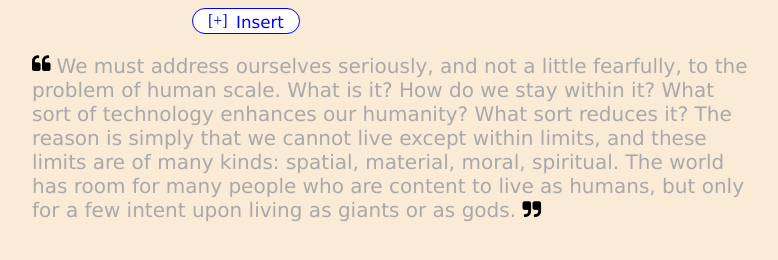
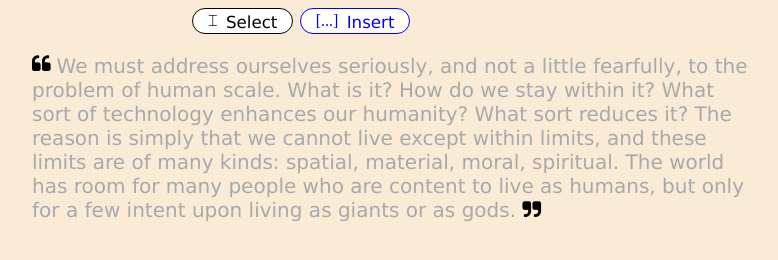
Before and after one commit to nathanallen/quotefully, a website: page index.html in a window 1280 px wide. Both pictures are taken after a click on the link "Insert". Shown: the whole page, without its empty margins (248-1026 px from the left). Drawn offline with nearby package versions, Linux system fonts and the light colour scheme.

Commit message:
blur bug + selection mode

```diff
--- a/base.css
+++ b/base.css
@@ -33,8 +33,8 @@ span#quote.expanded span.char.selected {
 }
 
 span#quote.expanded span.char:hover {
-  color: black;
-  background-color: #FD0;
+  /*color: black;*/
+  /*background-color: #FD0;*/
 }
 
 span#quote.expanded span.char::selection {
@@ -77,7 +77,14 @@ span#quote.collapsed span.elide-end:before {
 /* custom icon for .insert */
 .fa-brackets:before {
   position: relative;
-  content: "[+]";
+  content: "[...]";
+  font-size: .8em;
+  top: -.1em;
+}
+
+.fa-select:before {
+  position: relative;
+  content: "\2336";
   font-size: .8em;
   top: -.1em;
 }
--- a/base.js
+++ b/base.js
@@ -12,11 +12,13 @@ var $expand_btn,
 
 // modes
 var insertion_mode = false;
+var selection_mode = true;
 
 $(document).ready(function(){
   var my_quote = new Quote(quote)
   $quote_chars = renderQuote(my_quote)
 
+  var $edit_panel = $('#edit-panel')
   // expand/collapse quote sections & toggle buttons
   $expand_btn = $('#edit-panel .btn#expand').hide()
   $collapse_btn = $('#edit-panel .btn#collapse').hide()
@@ -25,9 +27,17 @@ $(document).ready(function(){
     $('span#quote').toggleClass('collapsed expanded')
   })
 
-  // handle insertion_mode
-  $('#edit-panel .btn#insert').click(function(){
+  $('.btn#select', $edit_panel).click(function(){
     $(this).toggleClass('active')
+    $('.btn#insert', $edit_panel).removeClass('active')
+    insertion_mode = false;
+    selection_mode = !selection_mode;
+  })
+
+  $('.btn#insert', $edit_panel).click(function(){
+    $(this).toggleClass('active')
+    $('.btn#select', $edit_panel).removeClass('active')
+    selection_mode = false;
     insertion_mode = !insertion_mode;
   })
 
@@ -35,6 +45,11 @@ $(document).ready(function(){
   $('blockquote span#quote').mouseup('blockquote span', function(e){
 
     if (!$(e.target).hasClass('char')){
+      return false;
+    }
+
+    if (!selection_mode){
+      // TODO: activate button
       return false;
     }
 
@@ -147,7 +162,7 @@ function renderInsertArea(start, end, $selected_chars, my_quote) {
         $del.show()
       })
       .blur(function(e){
-        $del.hide()
+        // $del.hide()
       })
       .keypress(function(e){
         var key = e.which || e.keyCode;
--- a/index.html
+++ b/index.html
@@ -20,6 +20,8 @@
       <div id="edit-panel" class="">
           <a class="btn" id="expand"><i class="fa fa-expand"></i><small>Expand</small></a>
           <a class="btn" id="collapse"><i class="fa fa-compress"></i><small>Collapse</small></a>
+
+          <a class="btn active" id="select"><i class="fa fa-select"></i><small>Select</small></a>
           <a class="btn" id="insert"><i class="fa fa-brackets"></i><small>Insert</small></a>
       </div>
 
```
